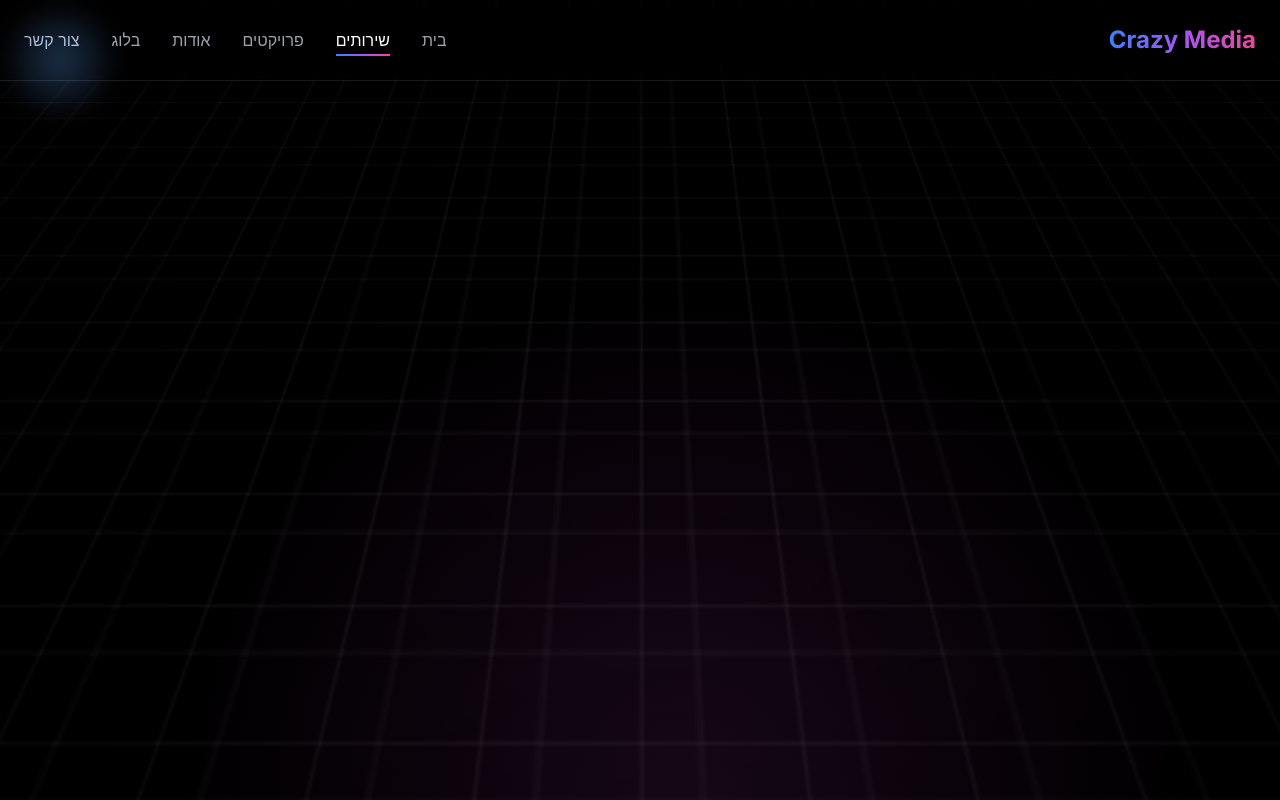
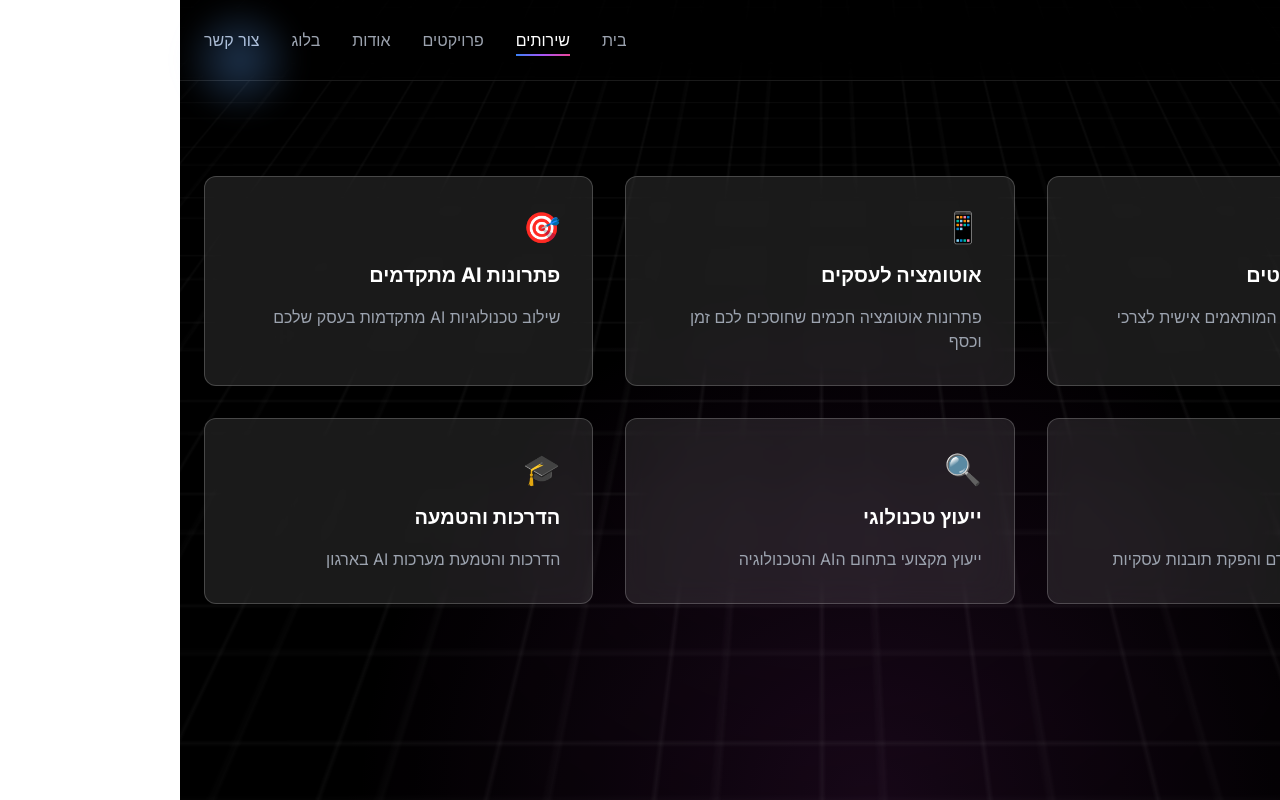
Before and after one commit to Galshaibi/crazy-media-website, a Next.js app: page /services in a window 1280 px wide. Built offline with nearby package versions, Linux system fonts and the light colour scheme; no server answers.

Commit message:
הסרת התלות ב-Contentful ועדכון עמודי האודות והשירותים

```diff
--- a/src/app/about/page.tsx
+++ b/src/app/about/page.tsx
@@ -1,36 +1,42 @@
-import type { Metadata } from 'next'
-import { getPageContent } from '@/lib/contentful';
+"use client"
 
-export const metadata: Metadata = {
-  title: 'אודות | Crazy Media - חברת AI מובילה',
-  description: 'הכירו את Crazy Media - חברת AI מובילה המתמחה בפיתוח פתרונות בינה מלאכותית מתקדמים. גלו את הצוות שלנו, החזון והערכים שמנחים אותנו.',
-  keywords: 'אודות Crazy Media, חברת AI, בינה מלאכותית, צוות מקצועי, חדשנות טכנולוגית',
-}
+export default function About() {
+  return (
+    <div className="container mx-auto px-6 py-20">
+      <div className="max-w-4xl mx-auto">
+        <h1 className="text-4xl md:text-5xl font-bold text-center mb-12">
+          מי אנחנו?
+        </h1>
 
-export default async function AboutPage() {
-  const pageContent = await getPageContent('about');
+        <div className="space-y-8">
+          <div className="glass-card p-8">
+            <h2 className="text-2xl font-bold mb-4">החזון שלנו</h2>
+            <p className="text-gray-400 leading-relaxed">
+              ב-Crazy Media, אנחנו מאמינים שטכנולוגיית AI היא המפתח להצלחה העסקית בעידן הדיגיטלי.
+              המשימה שלנו היא להנגיש את הטכנולוגיה המתקדמת ביותר לעסקים מכל הגדלים,
+              ולעזור להם להתפתח ולצמוח באמצעות פתרונות חכמים ויעילים.
+            </p>
+          </div>
 
-  return (
-    <div className="min-h-screen bg-gray-100 py-12 px-4 sm:px-6 lg:px-8">
-      <div className="max-w-7xl mx-auto">
-        <div className="bg-white shadow-xl rounded-lg p-6">
-          <h1 className="text-3xl font-bold text-gray-900 mb-4">
-            {pageContent?.title || 'About Us'}
-          </h1>
-          <div className="prose max-w-none">
-            {pageContent?.content || (
-              <div>
-                <p className="text-lg text-gray-700 mb-4">
-                  Welcome to Crazy Media, your premier destination for creative digital solutions.
-                </p>
-                <p className="text-lg text-gray-700 mb-4">
-                  We are a team of passionate creators, developers, and innovators dedicated to bringing your digital vision to life.
-                </p>
-              </div>
-            )}
+          <div className="glass-card p-8">
+            <h2 className="text-2xl font-bold mb-4">הצוות שלנו</h2>
+            <p className="text-gray-400 leading-relaxed">
+              הצוות שלנו מורכב ממומחי AI, מפתחים, ואנשי עסקים מנוסים שעובדים יחד
+              כדי ליצור פתרונות מותאמים אישית לכל לקוח. אנחנו מביאים איתנו ניסיון
+              עשיר בפיתוח ויישום פתרונות AI מתקדמים במגוון תעשיות.
+            </p>
+          </div>
+
+          <div className="glass-card p-8">
+            <h2 className="text-2xl font-bold mb-4">הגישה שלנו</h2>
+            <p className="text-gray-400 leading-relaxed">
+              אנחנו מאמינים בגישה אישית ומקצועית. לכל לקוח יש צרכים ייחודיים,
+              ואנחנו מתאימים את הפתרונות שלנו בדיוק לפי אותם צרכים. השילוב של
+              מקצועיות, יצירתיות וטכנולוגיה מתקדמת מאפשר לנו להביא תוצאות מוכחות.
+            </p>
           </div>
         </div>
       </div>
     </div>
-  );
+  )
 }
--- a/src/app/services/page.tsx
+++ b/src/app/services/page.tsx
@@ -1,32 +1,53 @@
-import type { Metadata } from 'next'
-import { getServices } from '@/lib/contentful';
+"use client"
 
-export const metadata: Metadata = {
-  title: 'השירותים שלנו | Crazy Media',
-  description: 'מגוון פתרונות AI מתקדמים להאצת הצמיחה העסקית שלכם',
-}
-
-export default async function ServicesPage() {
-  const services = await getServices();
+export default function Services() {
+  const services = [
+    {
+      icon: '🤖',
+      title: 'פיתוח צ\'אטבוטים',
+      description: 'צ\'אטבוטים חכמים המותאמים אישית לצרכי העסק שלכם'
+    },
+    {
+      icon: '📱',
+      title: 'אוטומציה לעסקים',
+      description: 'פתרונות אוטומציה חכמים שחוסכים לכם זמן וכסף'
+    },
+    {
+      icon: '🎯',
+      title: 'פתרונות AI מתקדמים',
+      description: 'שילוב טכנולוגיות AI מתקדמות בעסק שלכם'
+    },
+    {
+      icon: '📊',
+      title: 'ניתוח נתונים',
+      description: 'ניתוח נתונים מתקדם והפקת תובנות עסקיות'
+    },
+    {
+      icon: '🔍',
+      title: 'ייעוץ טכנולוגי',
+      description: 'ייעוץ מקצועי בתחום הAI והטכנולוגיה'
+    },
+    {
+      icon: '🎓',
+      title: 'הדרכות והטמעה',
+      description: 'הדרכות והטמעת מערכות AI בארגון'
+    }
+  ]
 
   return (
-    <div className="min-h-screen bg-gray-100 py-12 px-4 sm:px-6 lg:px-8">
-      <div className="max-w-7xl mx-auto">
-        <h1 className="text-4xl font-bold text-center text-gray-900 mb-12">Our Services</h1>
-        <div className="grid grid-cols-1 md:grid-cols-2 lg:grid-cols-3 gap-8">
-          {services.map((service, index) => (
-            <div key={index} className="bg-white rounded-lg shadow-xl p-6">
-              {service.icon && (
-                <div className="text-4xl mb-4">
-                  {service.icon}
-                </div>
-              )}
-              <h2 className="text-2xl font-semibold text-gray-900 mb-4">{service.title}</h2>
-              <p className="text-gray-600">{service.description}</p>
-            </div>
-          ))}
-        </div>
+    <div className="container mx-auto px-6 py-20">
+      <h1 className="text-4xl md:text-5xl font-bold text-center mb-12">
+        השירותים שלנו
+      </h1>
+      <div className="grid grid-cols-1 md:grid-cols-2 lg:grid-cols-3 gap-8">
+        {services.map((service, index) => (
+          <div key={index} className="glass-card p-8">
+            <div className="text-3xl mb-4">{service.icon}</div>
+            <h3 className="text-xl font-bold mb-4">{service.title}</h3>
+            <p className="text-gray-400">{service.description}</p>
+          </div>
+        ))}
       </div>
     </div>
-  );
+  )
 }
--- a/src/lib/contentful.ts
+++ b/src/lib/contentful.ts
@@ -70,7 +70,7 @@ export async function getBlogPosts(): Promise<BlogPost[]> {
   try {
     const response = await contentfulClient.getEntries({
       content_type: 'blogPost',
-      order: '-fields.publishDate',
+      order: ['-sys.createdAt']
     });
 
     return response.items.map(item => ({
```
